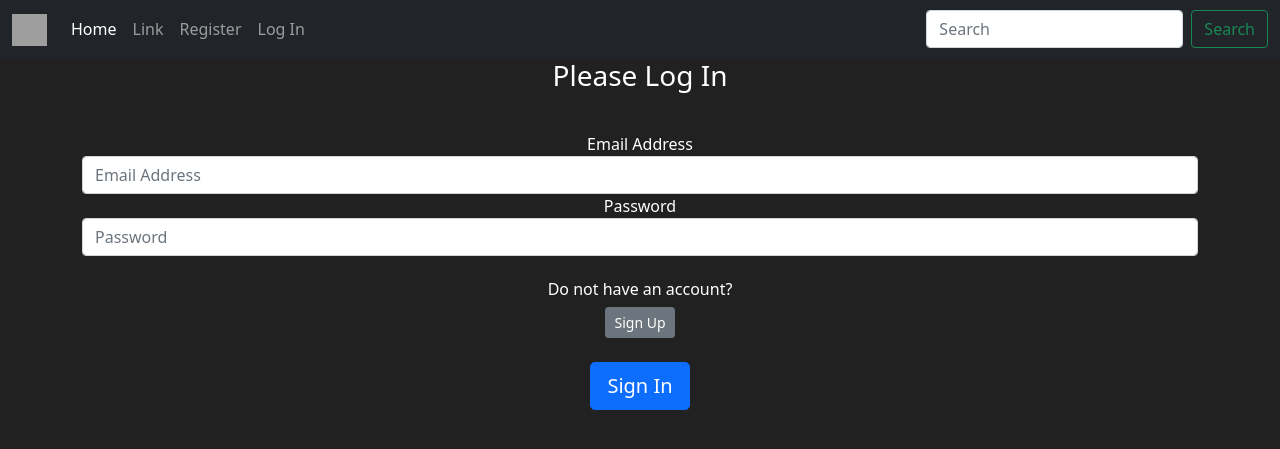
After one commit to rGudavadze/blog_project, a Flask app: page /login in a window 1280 px wide. The commit adds this page. Shown: the top 449 px of the page. Run offline with Flask 2, Linux system fonts and the light colour scheme; grey boxes are pictures that could not be loaded.

Commit message:
add login

```diff
--- a/blog/__init__.py
+++ b/blog/__init__.py
@@ -1,7 +1,7 @@
 from flask import Flask
 from flask_sqlalchemy import SQLAlchemy
 from flask_bcrypt import Bcrypt
-
+from flask_login import LoginManager
 
 app = Flask(__name__)
 app.config['SQLALCHEMY_DATABASE_URI'] = 'sqlite:///blogs.db'
@@ -10,5 +10,8 @@ db = SQLAlchemy(app)
 
 bcrypt = Bcrypt(app)
 
+login_manager = LoginManager(app)
+login_manager.login_view = 'login'
+login_manager.login_message_category = 'info'
 
 from blog import routes
--- a/blog/forms.py
+++ b/blog/forms.py
@@ -16,7 +16,12 @@ class RegisterFrom(FlaskForm):
             raise ValidationError("Username with this email address already exists!")
 
     username = StringField(label='User Name', validators=[Length(min=6), DataRequired()])
-    email = StringField(label='Email Addess', validators=[Email(), DataRequired()])
+    email = StringField(label='Email Address', validators=[Email(), DataRequired()])
     password = PasswordField(label='Password', validators=[Length(min=6), DataRequired()])
     confirm_password = PasswordField(label='Confirm Password', validators=[EqualTo('password'), DataRequired()])
     submit = SubmitField(label='Create Account')
+
+class LoginForm(FlaskForm):
+    email = StringField(label='Email Address', validators=[DataRequired()])
+    password = PasswordField(label='Password', validators=[DataRequired()])
+    submit = SubmitField(label='Sign In')
--- a/blog/routes.py
+++ b/blog/routes.py
@@ -1,8 +1,9 @@
 # pylint: disable=no-member
 from blog import app, db
 from flask import render_template, request, redirect, url_for, flash
-from blog.forms import RegisterFrom
+from blog.forms import RegisterFrom, LoginForm
 from blog.models import User
+from flask_login import login_user, logout_user, login_required, current_user
 
 @app.route('/')
 @app.route('/home')
@@ -22,6 +23,25 @@ def register():
         return redirect(url_for('home'))
     if form.errors != {}:
         for err in form.errors.values():
-            print(err)
             flash(f"There was an error with creating a user: {err}", category='danger')
     return render_template('register.html', form=form)
+
+@app.route('/login', methods=['POST', 'GET'])
+def login():
+    form = LoginForm()
+    if form.validate_on_submit():
+        user_attempt = User.query.filter_by(email=form.email.data).first()
+        if user_attempt and user_attempt.check_password(form.password.data):
+            login_user(user_attempt)
+            flash(f'Success! You are logged in as {user_attempt.username}', category='success')
+            return redirect(url_for('home'))
+        else:
+            flash("Username and Password are not match!", category='danger')
+    return render_template('login.html', form=form)
+
+@app.route('/logout')
+@login_required
+def logout():
+    logout_user()
+    flash("You have been logged out!", category="info")
+    return redirect(url_for('login'))
--- a/blog/templates/base.html
+++ b/blog/templates/base.html
@@ -15,23 +15,18 @@
   <body class="text-center">
     <nav class="navbar navbar-expand-lg navbar-dark bg-dark">
         <div class="container-fluid">
-            <a class="navbar-brand" href="#">
+            <a class="navbar-brand" href="{{url_for('home')}}">
                 <img src="https://img.icons8.com/fluent/48/000000/comments.png" width="35" height="32"/>
             </a>
           <div class="collapse navbar-collapse" id="navbarSupportedContent">
             <ul class="navbar-nav me-auto mb-2 mb-lg-0">
               <li class="nav-item">
-                <a class="nav-link active" aria-current="page" href="#">Home</a>
+                <a class="nav-link active" aria-current="page" href="{{url_for('home')}}">Home</a>
               </li>
               <li class="nav-item">
                 <a class="nav-link" href="#">Link</a>
               </li>
-              <li class="nav-item">
-                <a class="nav-link" href="{{url_for('register')}}">Register</a>
-              </li>
-              <li class="nav-item">
-                <a class="nav-link" href="#">Login</a>
-              </li>
+              {% if current_user.is_authenticated %}
                 <li class="nav-item dropdown">
                   <a class="nav-link dropdown-toggle" href="#" id="navbarDropdown" role="button" data-bs-toggle="dropdown" aria-expanded="false">
                     Dropdown
@@ -43,6 +38,18 @@
                     <li><a class="dropdown-item" href="#">Something else here</a></li>
                   </ul>
                 </li>
+                <li class="nav-item">
+                  <a class="nav-link" href="{{url_for('logout')}}">Log Out</a>
+                </li>
+              {% else %}
+                <li class="nav-item">
+                  <a class="nav-link" href="{{url_for('register')}}">Register</a>
+                </li>
+                <li class="nav-item">
+                  <a class="nav-link" href="{{url_for('login')}}">Log In</a>
+                </li>
+              {% endif %}
+
             </ul>
             <form class="d-flex">
               <input class="form-control me-2" type="search" placeholder="Search" aria-label="Search">
--- /dev/null
+++ b/blog/templates/login.html
@@ -0,0 +1,29 @@
+{% extends "base.html" %}
+
+{% block title %}Log In{% endblock %}
+
+{% block content %}
+
+    <div class="container">
+        <form method="post", class="form-register", style="color:white">
+            {{ form.hidden_tag() }}
+            <h1 class="h3 mb-3 font-weight-normal">
+                Please Log In
+            </h1>
+            <br>
+            {{ form.email.label() }}
+            {{ form.email(class="form-control", placeholder="Email Address") }}
+
+            {{ form.password.label() }}
+            {{ form.password(class="form-control", placeholder="Password") }}
+            <br>
+            <div class="checkbox nb-3">
+                <h6>Do not have an account?</h6>
+                <a class="btn btn-sm btn-secondary" href="#">Sign Up</a>
+            </div>
+            <br>
+            {{ form.submit(class="btn btn-lg btn-block btn-primary") }}
+        </form>
+    </div>
+
+{% endblock %}
```
Also changed, not shown: blog/models.py (+10 -2 lines). Lines whose indentation alone changed are shown as unchanged.
